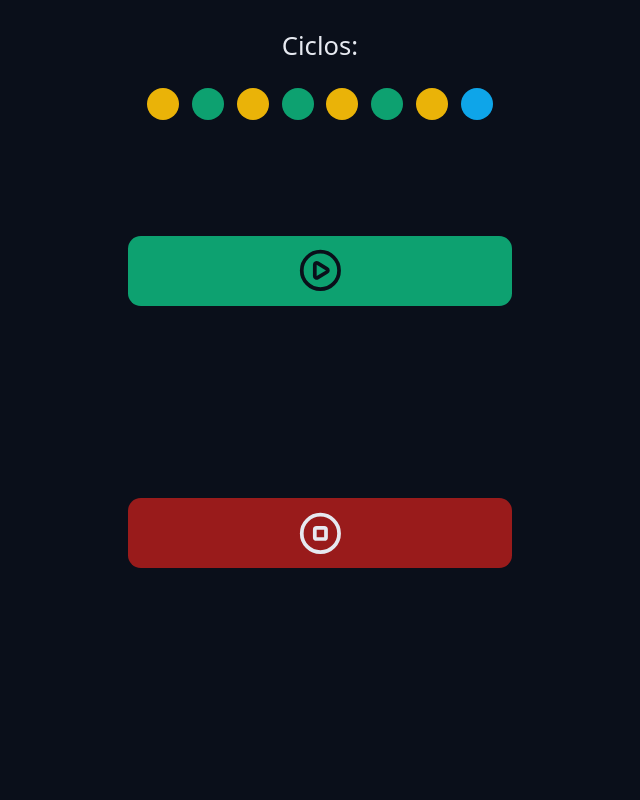
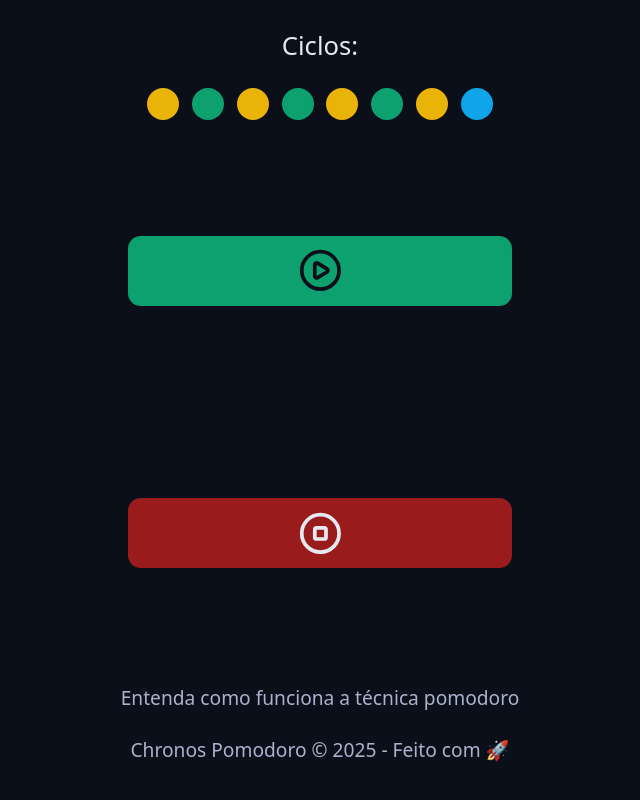
Before and after one commit to Cezaniltom/chronos-pomodoro, a React (Vite) app: page / in a window 1280 px wide. Shown: the part 1087-1887 px from the top of the page, without its empty margins (320-960 px from the left). Before the commit the page ends 1783 px from the top, so only its background shows below. Built offline with nearby package versions, Linux system fonts and the light colour scheme.

Commit message:
Criand o footer da pagina

```diff
--- /dev/null
+++ b/src/components/Footer/index.tsx
@@ -0,0 +1,12 @@
+import styles from './styles.module.css'
+
+export function Footer() {
+  return (
+    <footer className={styles.footer}>
+      <a href=''>Entenda como funciona a técnica pomodoro</a>
+      <a href=''>
+        Chronos Pomodoro &copy; {new Date().getFullYear()} - Feito com 🚀
+      </a>
+    </footer>
+  )
+}
--- /dev/null
+++ b/src/components/Footer/styles.module.css
@@ -0,0 +1,18 @@
+.footer {
+  display: flex;
+  flex-direction: column;
+  align-items: center;
+  justify-content: center;
+  font-size: 1.2rem;
+  gap: 1.6rem;
+}
+
+.footer a {
+  color: var(--text-muted);
+  text-decoration: none;
+}
+
+.footer a:hover {
+  color: var(--text-muted);
+  text-decoration: underline;
+}
--- a/src/components/MainForm/index.tsx
+++ b/src/components/MainForm/index.tsx
@@ -2,6 +2,7 @@ import { PlayCircleIcon, StopCircleIcon } from "lucide-react";
 import { DefaultButton } from "../DefaultButton";
 import { DefaultInput } from "../DefaultInput";
 import { Cycles } from "../Cycles";
+import { Footer } from "../Footer";
 
 export function MainForm() {
     return (
@@ -29,6 +30,10 @@ export function MainForm() {
                 <DefaultButton icon={<StopCircleIcon />} color='red'/>
             </div>
 
+            <div>
+                <Footer />
+            </div>
+
         </form>
     )
 }
```
Also changed, not shown: src/components/DefaultInput/index.tsx (indentation only).
